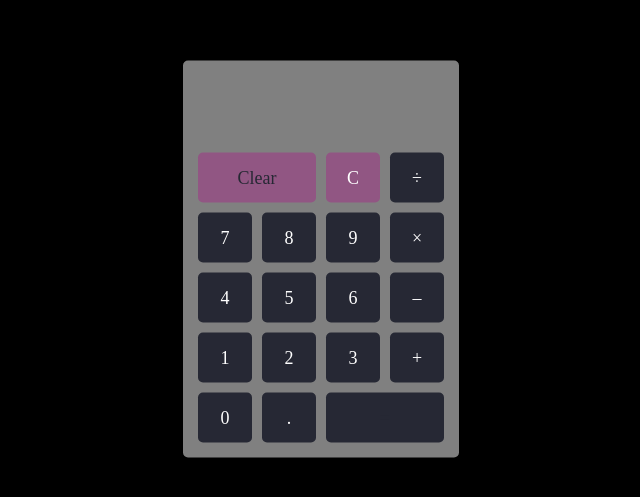
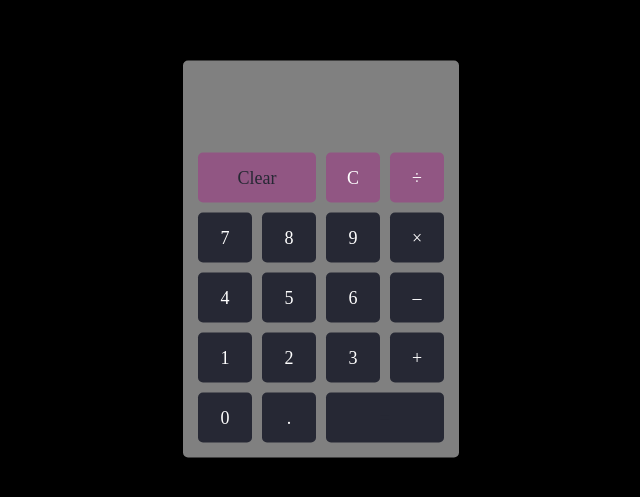
Before and after one commit to jordanalexis6/reactCalculator, a React (Create React App) app: page / in a window 1280 px wide. Shown: the part 141-638 px from the top of the page, without its empty margins (319-959 px from the left). Built offline with nearby package versions, Linux system fonts and the light colour scheme; a web font is replaced by a local one.

Commit message:
added className to high light on the / button

```diff
--- a/src/App.js
+++ b/src/App.js
@@ -27,7 +27,7 @@ const App = () => {
           <button className="highlight" onClick={backspace}>
             C
           </button>
-          <button name="/" onClick={handleClick}>
+          <button className="highlight" name="/" onClick={handleClick}>
             &divide;
           </button>
           <button name="7" onClick={handleClick}>
```
